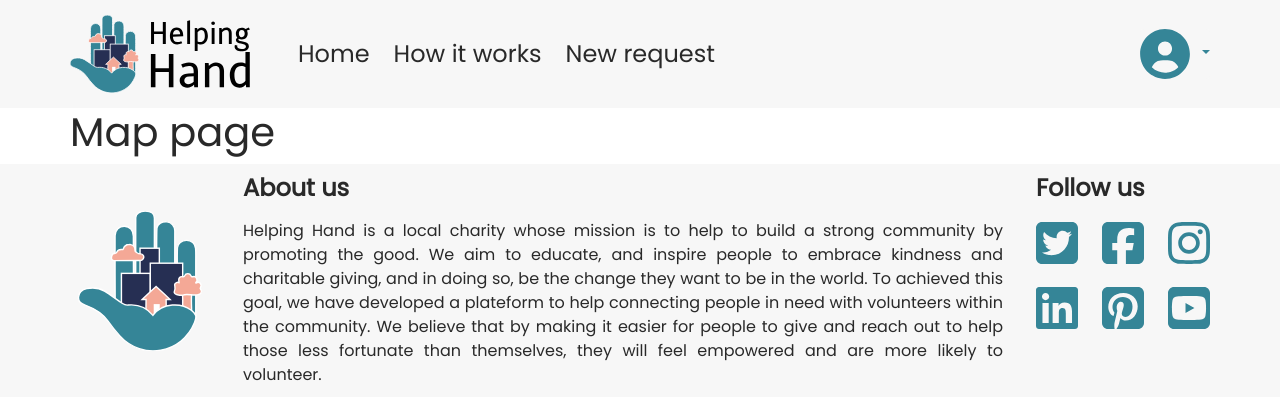
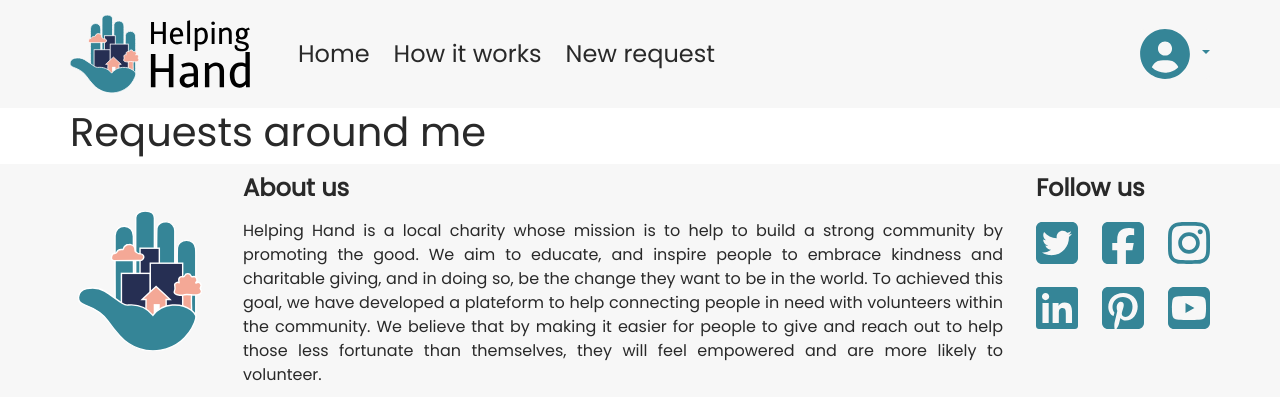
Before and after one commit to MathieuParadis/helping-hand, a React (Create React App) app: page /all-requests in a window 1280 px wide. Shown: the top 420 px of the page. Built offline with nearby package versions, Linux system fonts and the light colour scheme.

Commit message:
added pijeon map and react loading

```diff
--- a/package.json
+++ b/package.json
@@ -12,10 +12,12 @@
     "@testing-library/user-event": "^13.5.0",
     "bootstrap": "^5.1.3",
     "jquery": "^3.6.0",
+    "pigeon-maps": "^0.21.0",
     "popper.js": "^1.16.1",
     "react": "^18.0.0",
     "react-bootstrap": "^2.2.3",
     "react-dom": "^18.0.0",
+    "react-loading": "^2.0.3",
     "react-router-dom": "^6.3.0",
     "react-scripts": "5.0.0",
     "web-vitals": "^2.1.4"
--- a/src/App.jsx
+++ b/src/App.jsx
@@ -6,7 +6,7 @@ import { BrowserRouter as Router, Routes, Route } from 'react-router-dom';
 import Chat from './pages/Chat';
 import ForgottenPassword from './pages/Auth/ForgottenPassword';
 import Home from './pages/Home';
-import Map from './pages/Map';
+import MapRequests from './pages/MapRequests';
 import Profile from './pages/Profile';
 import Requests from './pages/Requests';
 import ResetPassword from './pages/Auth/ResetPassword';
@@ -34,7 +34,7 @@ const App = () => {
           <Route path="/" element={<Home />} />
           <Route path="/my-chats" element={<Chat />} />
           <Route path="/forgotten-password" exact="true" element={<ForgottenPassword />} />
-          <Route path="/all-requests" element={<Map />} />
+          <Route path="/all-requests" element={<MapRequests />} />
           <Route path="/my-profile" exact="true" element={<Profile />} />
           <Route path="/my-requests" exact="true" element={<Requests />} />
           <Route path="/reset-password" exact="true" element={<ResetPassword />} />
--- a/src/data/Rules.jsx
+++ b/src/data/Rules.jsx
@@ -24,7 +24,7 @@ const rules = [
   },
   {
     title: "Define your need",
-    description: "While asking for help, well defined your need in advance. Anyone volunteering to help you has to understand exactly what the request is about.",    img: "",
+    description: "While asking for help, well defined your need in advance. Anyone volunteering to help you has to understand exactly what the request is about.",
     img: define_need_illustration,
   },
   {
--- a/src/pages/Map.jsx
+++ /dev/null
@@ -1,16 +0,0 @@
-// CONFIG IMPORTS
-import React, {useEffect} from 'react';
-
-const Map = () => {
-  useEffect(() => {
-    window.scrollTo(0, 0);
-  }, []);
-
-  return (
-    <div className="map">
-      <h1>Map page</h1>
-    </div>
-  );
-};
-
-export default Map;
--- /dev/null
+++ b/src/pages/MapRequests.jsx
@@ -0,0 +1,68 @@
+// CONFIG IMPORTS
+import React, {useEffect} from 'react';
+
+// PIGEON MAPS IMPORTS
+import { Map, ZoomControl, Marker, Overlay } from "pigeon-maps";
+import { maptiler } from 'pigeon-maps/providers';
+
+// REACT LOADING IMPORTS
+import ReactLoading from 'react-loading';
+
+
+const MapRequests = () => {
+  useEffect(() => {
+    window.scrollTo(0, 0);
+  }, []);
+
+  return (
+    <div className="map-requests">
+      <h1>Requests around me</h1>
+
+      {/* <div className="locations d-flex justify-content-center align-items-center my-4">
+      { riders && riders.length > 0 ?
+        (
+          <Map provider={maptilerProvider} dprs={[1, 2]} center={center} defaultZoom={12} zoom={zoom}>
+            <ZoomControl />
+            {
+              riders.map((rider) => {
+                return (
+                  <Marker width={100} anchor={[rider.position.lat, rider.position.lgn]} color={'#ffd700'} onClick={() => displayBubbleRiderInfo(rider)} key={rider.first_name + rider.last_name} />
+                )
+              })
+            }
+            <Marker width={widthBlueMarker} anchor={coordinatesBlueMarker} color={'#3385d6'} />
+            <Overlay offset={[0, 0]}>
+              <div className="bubble-rider">
+                <div className="pointer"></div>
+                <div className="bubble d-flex flex-column justify-content-around align-items-center">
+                  {
+                    currentRider &&
+                    <>
+                      <img src={rider_logo} className="rider-logo" />
+                      <h3 className="m-0">{currentRider.first_name}</h3>
+                      <h3 className="m-0">{currentRider.last_name}</h3>
+                      <p className="m-0"><strong>Lat: </strong>{currentRider.position.lat}</p>
+                      <p className="m-0"><strong>Lgn: </strong>{currentRider.position.lgn}</p>
+                    </>
+                  }
+                </div>
+              </div>
+            </Overlay>
+          </Map>
+        ) :
+        (
+        <div className="d-flex justify-content-center align-items-center w-100 p-3">
+          <ReactLoading type={"spinningBubbles"} color={"#3385d6"} height={'20%'} width={'20%'} />
+        </div>
+        )
+      }
+    </div> */}
+
+
+
+
+    </div>
+  );
+};
+
+export default MapRequests;
--- a/src/styles/index.scss
+++ b/src/styles/index.scss
@@ -15,7 +15,7 @@
 @import './pages/chat';
 @import './pages/forgotten_password';
 @import './pages/home';
-@import './pages/map';
+@import './pages/mapRequests';
 @import './pages/profile';
 @import './pages/requests';
 @import './pages/reset_password';
--- a/src/styles/pages/_map.scss
+++ /dev/null
@@ -1,3 +0,0 @@
-// .map {
-
-// }
--- /dev/null
+++ b/src/styles/pages/_mapRequests.scss
@@ -0,0 +1,3 @@
+// .map-requests {
+
+// }
```
Also changed, not shown: 1 other file (tests, documents, lock files or other folders).
